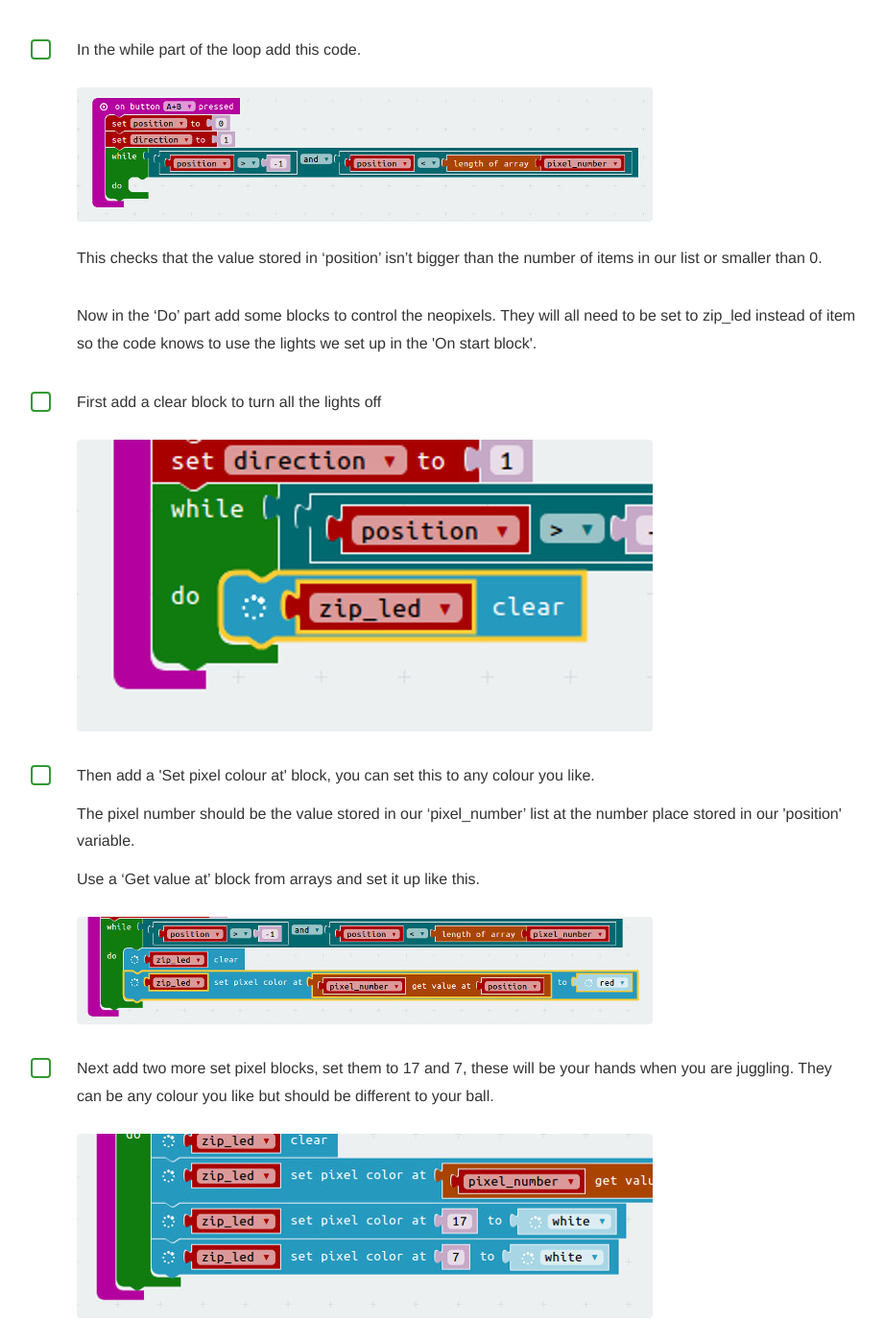
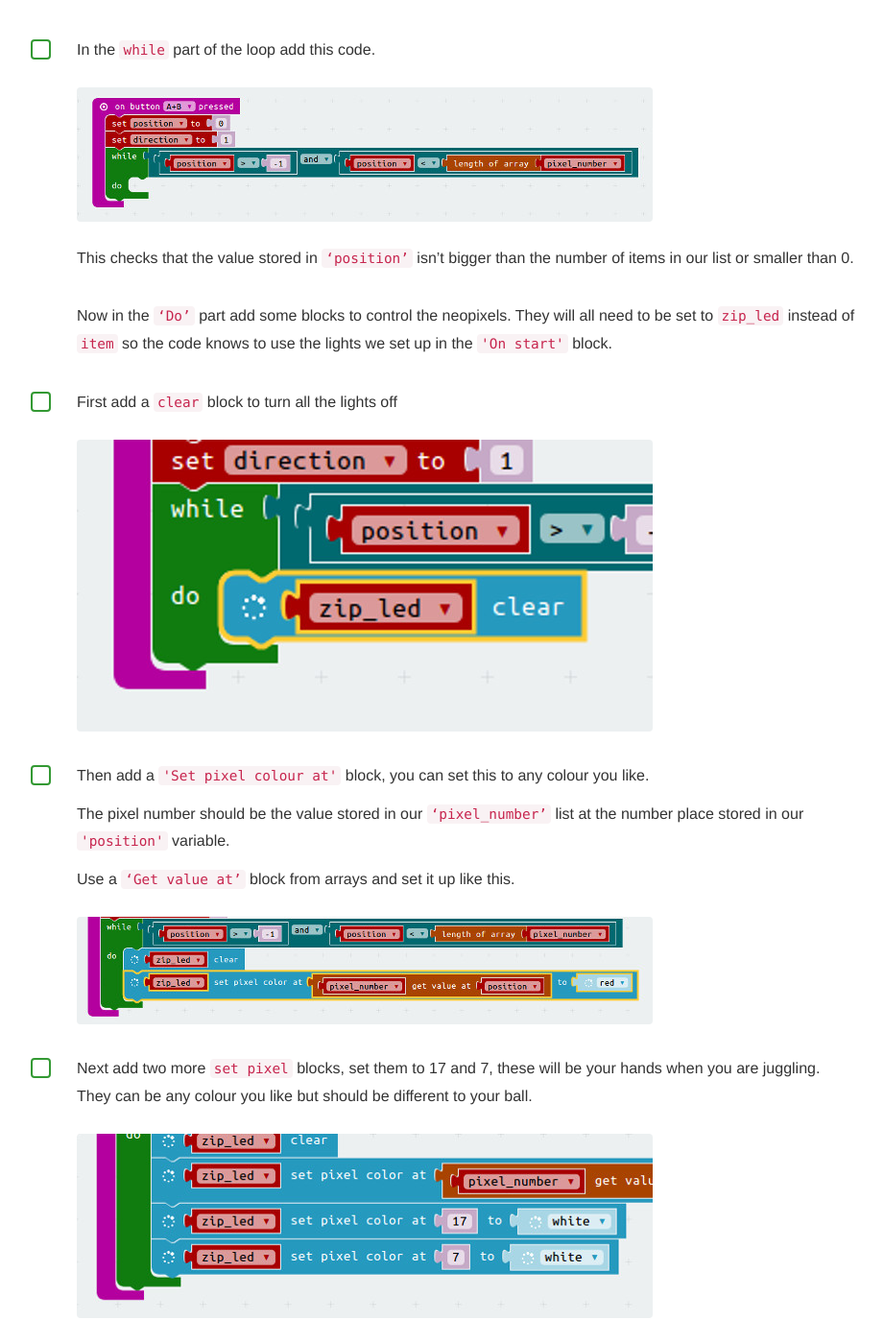
Before and after one commit to liverpoolcodeclub/liverpoolcodeclub.github.io, a Jekyll site: the page built from projects/juggler/index.html, in a window 1280 px wide and 1400 px high, scrolled down 4114 px. Shown: the whole window at 96% size, without its empty margins (154-1075 px from the left). Built offline with Jekyll 4.4.1, drawn with Linux system fonts in a browser that asks for light colours; some of the changed text lies outside the part shown.

Commit message:
Edit Juggler project

```diff
--- a/projects/juggler/index.html
+++ b/projects/juggler/index.html
@@ -49,64 +49,64 @@ authors: >
        <p></p>
 </div>
 <div class="project-steps__step">
-    <p>Create a variable called zip_led, we’ll use this to set up the Zip Halo.</p>
-    <p>Add a set zip_led to block to your code.</p>
+    <p>Create a variable called <code>zip_led</code>, we’ll use this to set up the Zip Halo.</p>
+    <p>Add a <code>set zip_led</code> to block to your code.</p>
     <img src="step-002.jpg" width="600" height="104" alt="">
 </div>
 <div class="project-steps__step">
-    <p>Add the block from Neopixels that starts ‘Neopixel at P0..’ and join this to the set zip_led block. This block tells the microbit how many pixels our board has and which pin we are using to control it.</p>
+    <p>Add the block from Neopixels that starts <code>‘Neopixel at P0..’</code> and join this to the <code>set zip_led block</code>. This block tells the microbit how many pixels our board has and which pin we are using to control it.</p>
     <p>Your code should now look like this.</p>
     <img src="step-003.jpg" width="600" height="87" alt="">
 </div>
 <div class="project-steps__step">
-    <p>We will start the game by pressing A+B so get an ‘On button A+B pressed' block.</p>
+    <p>We will start the game by pressing A+B so get an <code>‘On button A+B pressed'</code> block.</p>
 </div>
 <div class="project-steps__step">
-    <p>Create two new variables called; ‘position’ and ‘direction’.</p>
+    <p>Create two new variables called; <code>‘position’</code> and <code>‘direction’</code>.</p>
     <p>Position will remember where our ball is. We will start at 0, the first position on our list.</p>
     <p>Direction is what we use to remember which way it’s moving. This will either be 1 if the ball is moving left to right, or -1 if the ball is moving right to left.</p>
 </div>
 <div class="project-steps__step">
-    <p>Add set blocks for these new variables to the ‘On button A+B' block.</p>
+    <p>Add set blocks for these new variables to the <code>‘On button A+B'</code> block.</p>
     <img src="step-004.jpg" width="600" height="288" alt="">
 </div>
 <div class="project-steps__step">
-    <p>Next add a ‘While’ block from loops. This loop will keep running the code we add to the ‘do’ part over and over as long as the code we add to the ‘while’ part is true.</p>
+    <p>Next add a <code>‘While’</code> block from loops. This loop will keep running the code we add to the <code>‘do’</code> part over and over as long as the code we add to the <code>‘while’</code> part is true.</p>
     <img src="step-005.jpg" width="600" height="408" alt="">
 </div>
 <div class="project-steps__info">
        <p>In our game we want to light the first pixel in our array, wait for a little bit and then turn it off and light the next one. If we keep doing this it will look like the light is moving across the board. We want to keep doing it until we get to the end of our list.</p>
 </div>
 <div class="project-steps__step">
-    <p>In the while part of the loop add this code.</p>
+    <p>In the <code>while</code> part of the loop add this code.</p>
     <img src="step-006.jpg" width="600" height="140" alt="">
-    <p>This checks that the value stored in ‘position’ isn’t bigger than the number of items in our list or smaller than 0.</p>
+    <p>This checks that the value stored in <code>‘position’</code> isn’t bigger than the number of items in our list or smaller than 0.</p>
 </div>
 <div class="project-steps__info">
-    <p>Now in the ‘Do’ part add some blocks to control the neopixels. They will all need to be set to zip_led instead of item so the code knows to use the lights we set up in the 'On start block'.</p>
+    <p>Now in the <code>‘Do’</code> part add some blocks to control the neopixels. They will all need to be set to <code>zip_led</code> instead of <code>item</code> so the code knows to use the lights we set up in the <code>'On start'</code> block.</p>
 </div>
 <div class="project-steps__step">
-    <p>First add a clear block to turn all the lights off</p>
+    <p>First add a <code>clear</code> block to turn all the lights off</p>
     <img src="step-007.jpg" width="600" height="340" alt="">
 </div>
 <div class="project-steps__step">
-    <p>Then add a 'Set pixel colour at' block, you can set this to any colour you like.</p>
-    <p>The pixel number should be the value stored in our ‘pixel_number’ list at the number place stored in our 'position' variable.</p>
-    <p>Use a ‘Get value at’ block from arrays and set it up like this.</p>
+    <p>Then add a <code>'Set pixel colour at'</code> block, you can set this to any colour you like.</p>
+    <p>The pixel number should be the value stored in our <code>‘pixel_number’</code> list at the number place stored in our <code>'position'</code> variable.</p>
+    <p>Use a <code>‘Get value at’</code> block from arrays and set it up like this.</p>
     <img src="step-008.jpg" width="600" height="112" alt="">
 </div>
 <div class="project-steps__step">
-    <p>Next add two more set pixel blocks, set them to 17 and 7, these will be your hands when you are juggling. They can be any colour you like but should be different to your ball.
+    <p>Next add two more <code>set pixel</code> blocks, set them to 17 and 7, these will be your hands when you are juggling. They can be any colour you like but should be different to your ball.
 </p>
     <img src="step-009.jpg" width="600" height="192" alt="">
 </div>
 <div class="project-steps__step">
-    <p>Finally add a show block to turn on the lights we have just set up.</p>
+    <p>Finally add a <code>show</code> block to turn on the lights we have just set up.</p>
     <img src="step-010.jpg" width="600" height="156" alt="">
 </div>
 <div class="project-steps__step">
-    <p>At the end of the While section add a ‘change’ block from variables. Use this to change the value stored in ‘position’ by the number stored in ‘direction’.</p>
-    <p>We will also need a pause 500 block at the end of this loop to stop the ball moving too quickly.</p>
+    <p>At the end of the <code>While</code> section add a <code>pause 500</code> block at the end of this loop to stop the ball moving too quickly.</p>
+    <p>We will also need a <code>‘change’</code> block from variables. Use this to change the value stored in <code>‘position’</code> by the number stored in <code>‘direction’</code>.</p>
     <img src="step-011.jpg" width="600" height="230" alt="">
 </div>
 
@@ -120,20 +120,20 @@ authors: >
     <p>So now all we need to do is add some controls to tell the game when to juggle. We’ll use the A and B buttons for this.</p>
 </div>
 <div class="project-steps__step">
-    <p>'Add an On button A pressed block.'</p>
+    <p>'Add an <code>On button A pressed</code> block.'</p>
     <img src="step-012.jpg" width="600" height="226" alt="">
 </div>
 <div class="project-steps__step">
-    <p>Next add an If block, use a block from ‘Logic’ to check if ‘position’ equals 0.</p>
+    <p>Next add an <code>If</code> block, use a block from ‘Logic’ to check if <code>‘position’</code> equals 0.</p>
     <p>Here we are making sure the ball is next to the hand when the button is pressed.</p>
     <img src="step-013.jpg" width="600" height="266" alt="">
 </div>
 <div class="project-steps__step">
-    <p>Inside the if block change the value stored in direction to 1.</p>
+    <p>Inside the <code>if</code> block change the value stored in <code>direction</code> to 1.</p>
     <img src="step-014.jpg" width="600" height="262" alt="">
 </div>
 <div class="project-steps__step">
-    <p>Duplicate all this code for on button b pressed but this time check if position equals one less than the length of the array. If it is change the value in direction to -1.</p>
+    <p>Duplicate all this code for <code>on button b pressed</code> but this time check if <code>position</code> equals one less than the length of the array. If it is change the value in <code>direction</code> to -1.</p>
     <img src="step-014.jpg" width="600" height="139" alt="">
 </div>
 <div class="project-steps__info">
```
